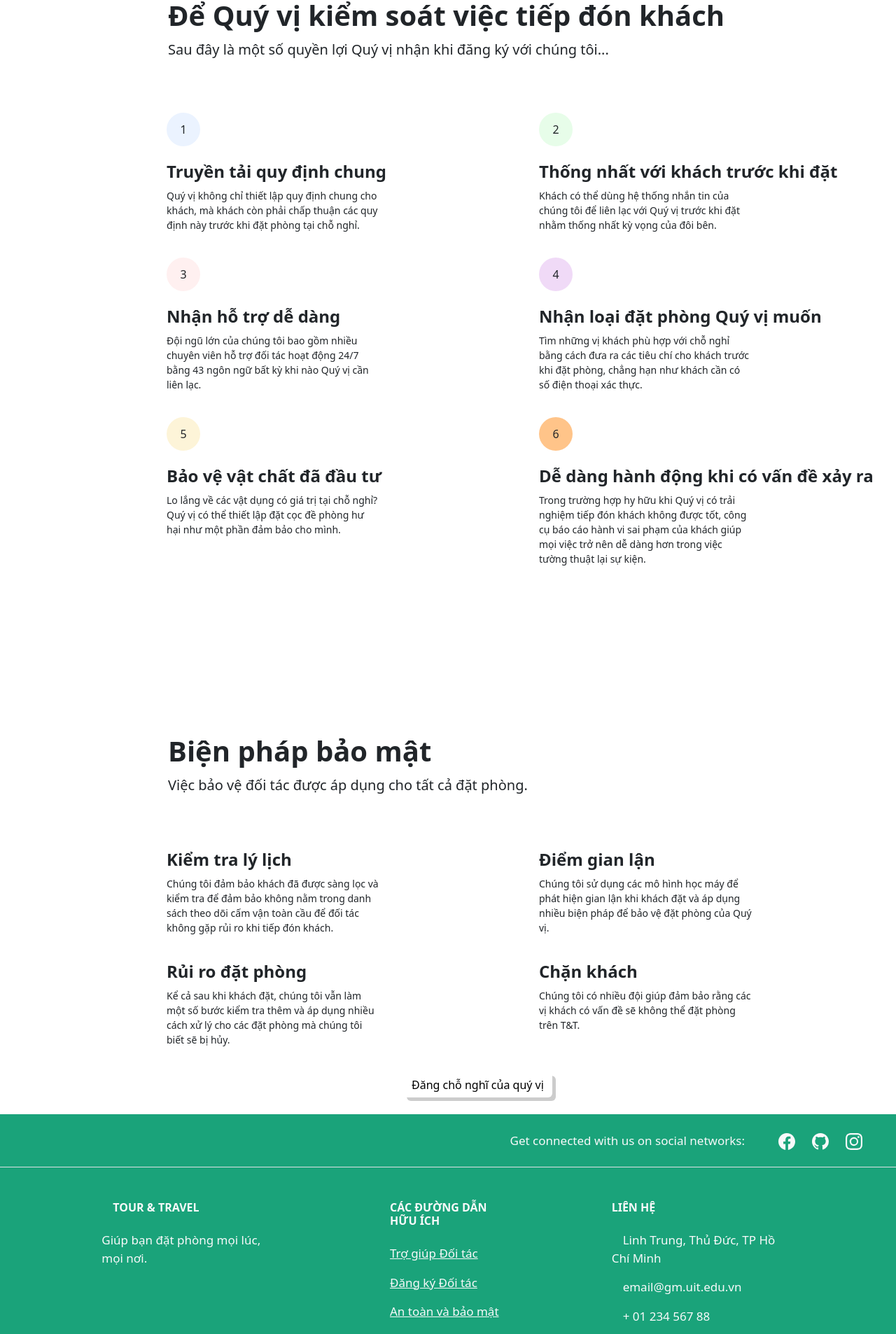
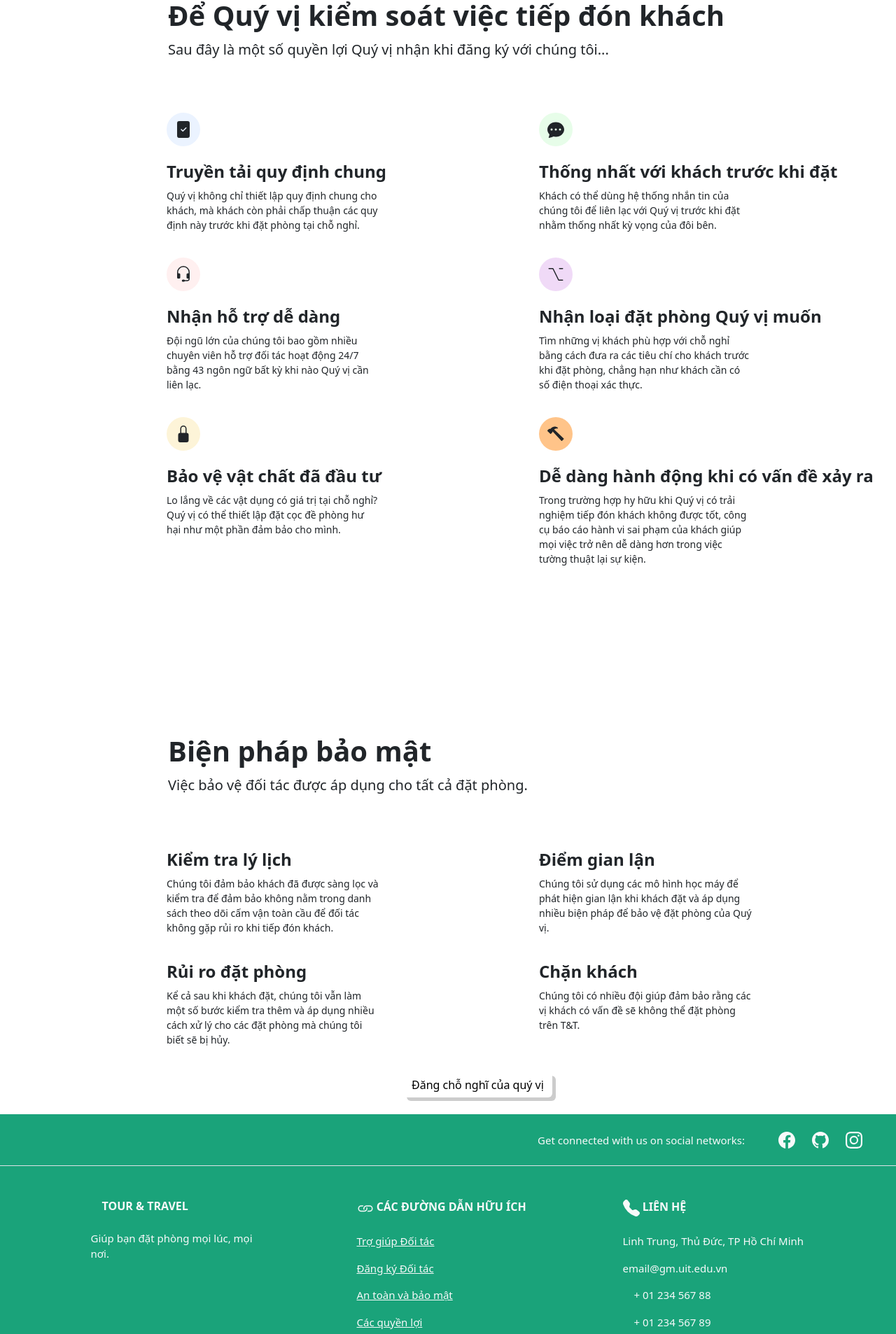
Before and after one commit to vietkitoo/webteam22_FE, a React (Create React App) app: page /support in a window 1280 px wide. Shown: the part 736-2642 px from the top of the page at 70% size. Built offline with nearby package versions, Linux system fonts and the light colour scheme.

Commit message:
add icon footer and support page

```diff
--- a/src/component/Footer/Footer.css
+++ b/src/component/Footer/Footer.css
@@ -1,7 +1,7 @@
 .footer {
     width: 100%;
     background-color: #1aa37a;
-    height: 400px;
+    height: 350x;
     position: absolute;
-    font-size: 17px;
+    font-size: 15px;
 }
--- a/src/component/Footer/Footer.jsx
+++ b/src/component/Footer/Footer.jsx
@@ -1,6 +1,6 @@
 import './Footer.css'
 import 'react-bootstrap'
-import { BsFacebook, BsGithub, BsInstagram } from 'react-icons/bs'
+import { BsFacebook, BsGithub, BsInstagram, BsFillTelephoneFill, BsLink } from 'react-icons/bs'
 
 const Footer = () => {
     return (
@@ -36,9 +36,9 @@ const Footer = () => {
                             </p>
                         </div>
 
-                        <div class="col-md-3 col-lg-2 col-xl-2 mx-auto mb-4">
+                        <div class="col-md-4 col-lg-3 col-xl-3 mx-auto mb-4">
                             <h6 class="text-uppercase fw-bold mb-4">
-                                Các đường dẫn hữu ích
+                                <BsLink /> Các đường dẫn hữu ích
                             </h6>
                             <p>
                                 <a href="/support" class="text-reset">Trợ giúp Đối tác</a>
@@ -56,14 +56,16 @@ const Footer = () => {
 
                         <div class="col-md-4 col-lg-3 col-xl-3 mx-auto mb-md-0 mb-4">
 
-                        <h6 class="text-uppercase fw-bold mb-4">Liên hệ</h6>
-                        <p><i class="fas fa-home me-3"></i> Linh Trung, Thủ Đức, TP Hồ Chí Minh</p>
-                        <p>
-                            <i class="fas fa-envelope me-3"></i>
-                            email@gm.uit.edu.vn
-                        </p>
-                        <p><i class="fas fa-phone me-3"></i> + 01 234 567 88</p>
-                        <p><i class="fas fa-print me-3"></i> + 01 234 567 89</p>
+                            <h6 class="text-uppercase fw-bold mb-4">
+                                <BsFillTelephoneFill />  Liên hệ
+                            </h6>
+                            <p>Linh Trung, Thủ Đức, TP Hồ Chí Minh</p>
+                            <p>
+
+                                email@gm.uit.edu.vn
+                            </p>
+                            <p><i class="fas fa-phone me-3"></i> + 01 234 567 88</p>
+                            <p><i class="fas fa-print me-3"></i> + 01 234 567 89</p>
                         </div>
                     </div>
                 </div>
--- a/src/page/support.jsx
+++ b/src/page/support.jsx
@@ -3,6 +3,7 @@ import Header from "../component/header/header";
 import './style.css'
 import { Button } from 'react-bootstrap'
 import Footer from "../component/Footer/Footer";
+import { BsFillFileCheckFill, BsChatDotsFill, BsHeadset, BsOption, BsFillLockFill, BsHammer } from "react-icons/bs";
 
 function support() {
     return(
@@ -32,7 +33,7 @@ function support() {
                         <div className="row">
                             <div className="col">
                                 <div className="detail_icon" style={{backgroundColor: '#EBF3FF'}}>
-                                    1
+                                    <BsFillFileCheckFill />
                                 </div>
                                 <h2 className="feature_header">Truyền tải quy định chung</h2>
                                 <p className="feature_column feature-small">
@@ -43,7 +44,7 @@ function support() {
                             </div>
                             <div className="col">
                                 <div className="detail_icon" style={{backgroundColor: '#E7FDE9'}}>
-                                    2
+                                    <BsChatDotsFill />
                                 </div>
                                 <h2 className="feature_header">Thống nhất với khách trước khi đặt</h2>
                                 <p className="feature_column feature-small">
@@ -55,7 +56,7 @@ function support() {
                         <div className="row">
                             <div className="col">
                                 <div className="detail_icon" style={{backgroundColor: '#FFF0F0'}}>
-                                    3
+                                    <BsHeadset />
                                 </div>
                                 <h2 className="feature_header">Nhận hỗ trợ dễ dàng</h2>
                                 <p className="feature_column feature-small">
@@ -65,7 +66,7 @@ function support() {
                             </div>
                             <div className="col">
                                 <div className="detail_icon" style={{backgroundColor: '#f0daf7'}}>
-                                    4
+                                    <BsOption />
                                 </div>
                                 <h2 className="feature_header">Nhận loại đặt phòng Quý vị muốn</h2>
                                 <p className="feature_column feature-small">
@@ -78,7 +79,7 @@ function support() {
                         <div className="row">
                             <div className="col">
                                 <div className="detail_icon" style={{backgroundColor: '#FDF4D8'}}>
-                                    5
+                                    <BsFillLockFill />
                                 </div>
                                 <h2 className="feature_header">Bảo vệ vật chất đã đầu tư</h2>
                                 <p className="feature_column feature-small">
@@ -89,7 +90,7 @@ function support() {
                             </div>
                             <div className="col">
                                 <div className="detail_icon" style={{backgroundColor: '#FFC489'}}>
-                                    6
+                                    <BsHammer />
                                 </div>
                                 <h2 className="feature_header">Dễ dàng hành động khi có vấn đề xảy ra</h2>
                                 <p className="feature_column feature-small">
```
